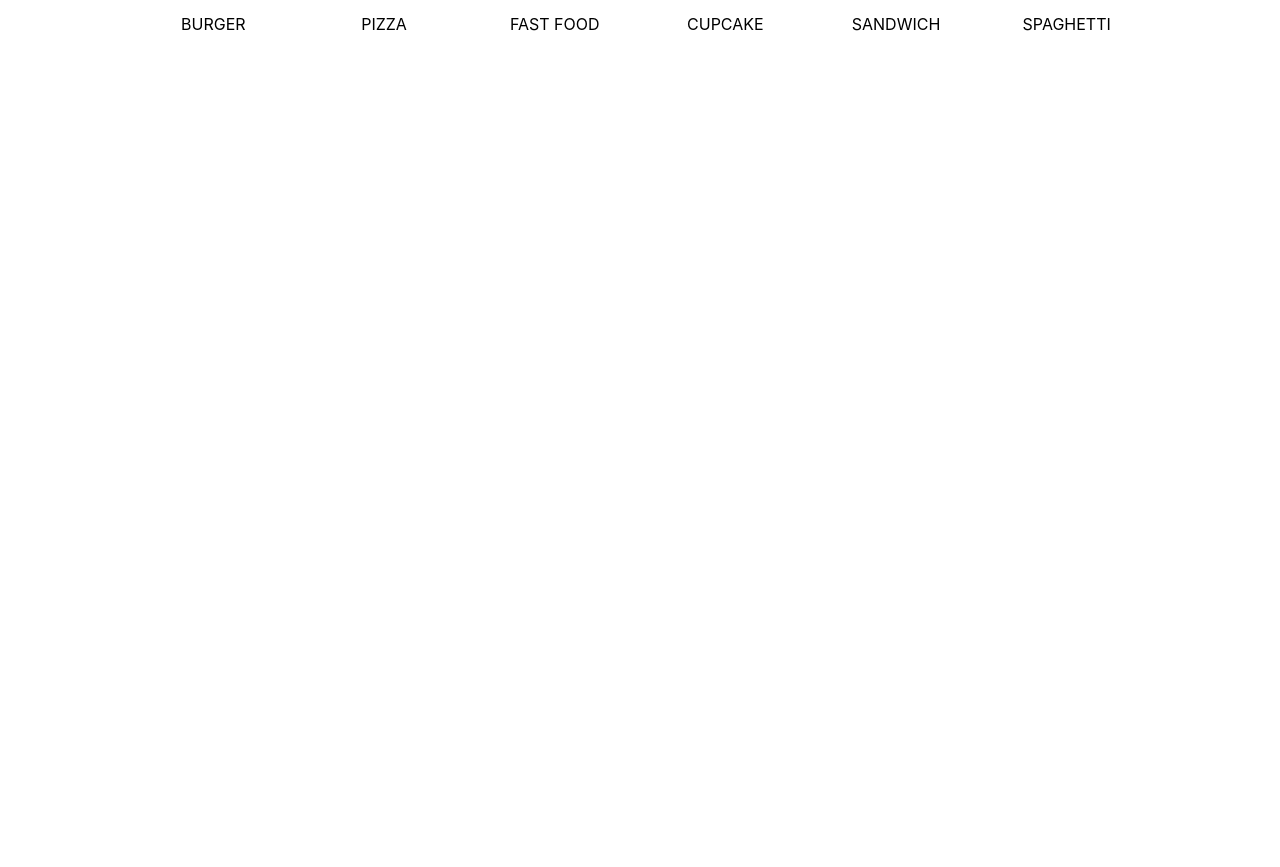
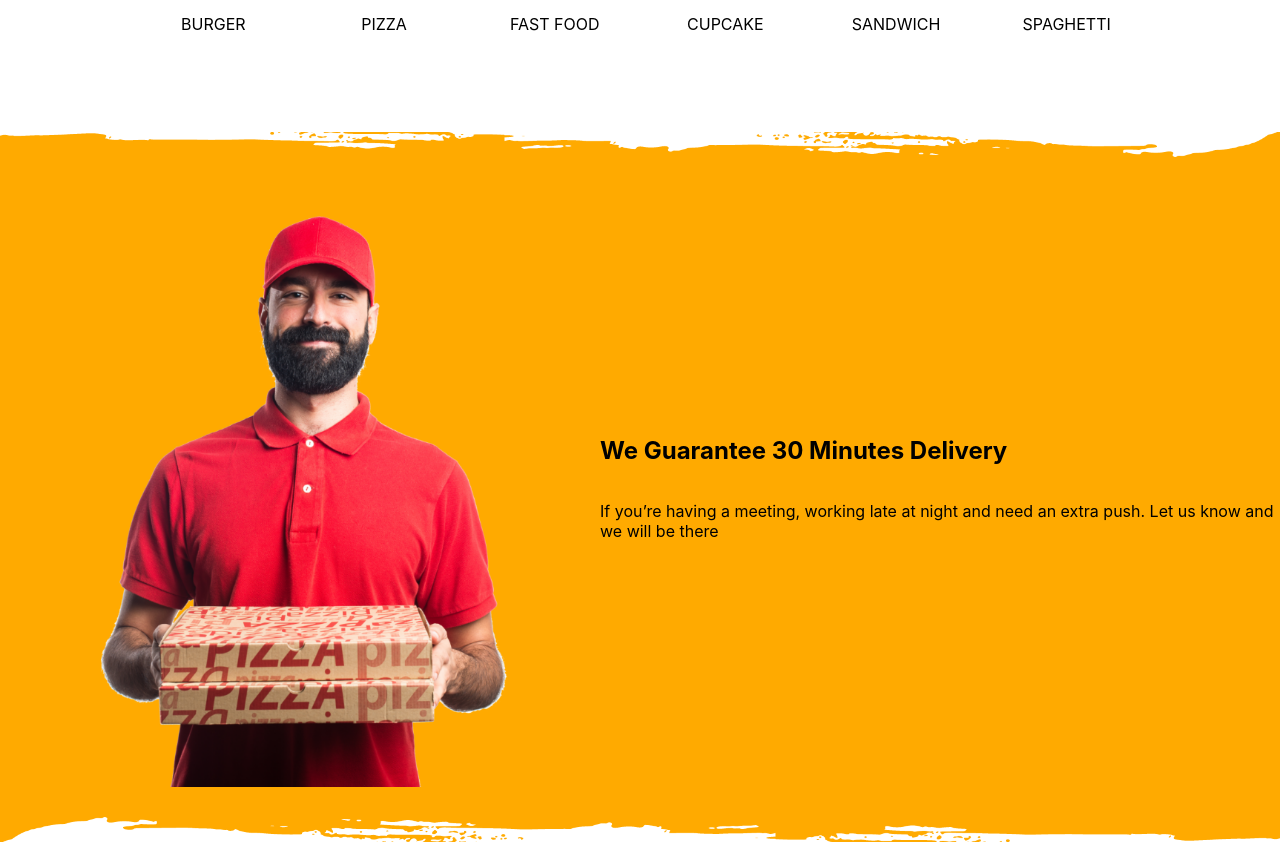
Before and after one commit to weroniquue/fastfood-page, a React (Create React App) app: page / in a window 1280 px wide. Shown: the part 952-1819 px from the top of the page. Before the commit the page ends 1084 px from the top, so only its background shows below. Built offline with nearby package versions, Linux system fonts and the light colour scheme.

Commit message:
add delivery section

```diff
--- a/src/App.js
+++ b/src/App.js
@@ -2,6 +2,7 @@ import React from 'react';
 import './App.scss';
 import WelcomeHeader from "./welocome-header/WelcomeHeader";
 import OffersSection from "./offers-section/OffersSection";
+import DeliverySection from "./delivery-section/DeliverySection";
 
 class App extends React.Component {
 
@@ -10,6 +11,7 @@ class App extends React.Component {
 		        <div>
 			        <WelcomeHeader/>
 			        <OffersSection/>
+			        <DeliverySection/>
 		        </div>
         );
     }
--- /dev/null
+++ b/src/delivery-section/DeliverySection.js
@@ -0,0 +1,24 @@
+import React from 'react';
+import './DeliverySection.scss';
+import SectionSeparator from "../section-separator/SectionSeparator";
+
+class DeliverySection extends React.Component {
+	render() {
+		return (
+				<section className={'deliver-section'}>
+					<SectionSeparator/>
+					<div className={'delivery-info'}>
+						<img src={'/man.png'} className={'pizza-maker'}/>
+						<div className={'delivery-details'}>
+							<h2>We Guarantee 30 Minutes Delivery</h2>
+							<p>If you’re having a meeting, working late at night and need an extra push. Let us know and we will be
+								there</p>
+						</div>
+					</div>
+					<SectionSeparator topSeparator={true}/>
+				</section>
+		);
+	}
+}
+
+export default DeliverySection;
--- /dev/null
+++ b/src/delivery-section/DeliverySection.scss
@@ -0,0 +1,20 @@
+.deliver-section {
+  background-color: #FFAA00;
+}
+
+.delivery-info {
+  display: flex;
+  align-items: center;
+  flex-direction: row;
+}
+
+.pizza-maker{
+  width: 600px;
+  height: 600px;
+  display: block;
+}
+
+.delivery-details{
+  display: flex;
+  flex-direction: column;
+}
--- /dev/null
+++ b/src/section-separator/SectionSeparator.js
@@ -0,0 +1,13 @@
+import React from 'react';
+import './SectionSeparator.scss';
+
+class SectionSeparator extends React.Component {
+
+	render() {
+		return (
+					<div className={`section-separator ${this.props.topSeparator ? 'top' : 'bottom'}`}/>
+		);
+	}
+}
+
+export default SectionSeparator;
--- /dev/null
+++ b/src/section-separator/SectionSeparator.scss
@@ -0,0 +1,16 @@
+.section-separator{
+  background: url("/section-separator.png") no-repeat center;
+  width: 100%;
+  height: 55px;
+  background-size: contain;
+  position: relative;
+
+  &.top {
+    top: 25px;
+  }
+
+  &.bottom{
+    transform: rotate(180deg);
+    top: -25px;
+  }
+}
--- a/src/welocome-header/WelcomeHeader.js
+++ b/src/welocome-header/WelcomeHeader.js
@@ -1,6 +1,7 @@
 import React from 'react';
 import './WelcomeHeader.scss'
 import Menu from "../menu/Menu";
+import SectionSeparator from "../section-separator/SectionSeparator";
 
 class WelcomeHeader extends React.Component {
 	render() {
@@ -12,7 +13,7 @@ class WelcomeHeader extends React.Component {
 						<div>Buy any 2 burgers and get 1.5L Pepsi Free</div>
 					</div>
 					<button className={'order-button'}>Order now</button>
-					<div className={'section-separator'}></div>
+					<SectionSeparator topSeparator={true}/>
 				</div>
 		);
 	}
--- a/src/welocome-header/WelcomeHeader.scss
+++ b/src/welocome-header/WelcomeHeader.scss
@@ -20,12 +20,3 @@
   background: #FFAA00;
   border-radius: 90px;
 }
-
-.section-separator{
-  background: url("/section-separator.png") no-repeat center;
-  width: 100%;
-  height: 55px;
-  background-size: contain;
-  position: relative;
-  top: 25px;
-}
```
Also changed, not shown: public/man.png (added), 1 other file (tests, documents, lock files or other folders).
